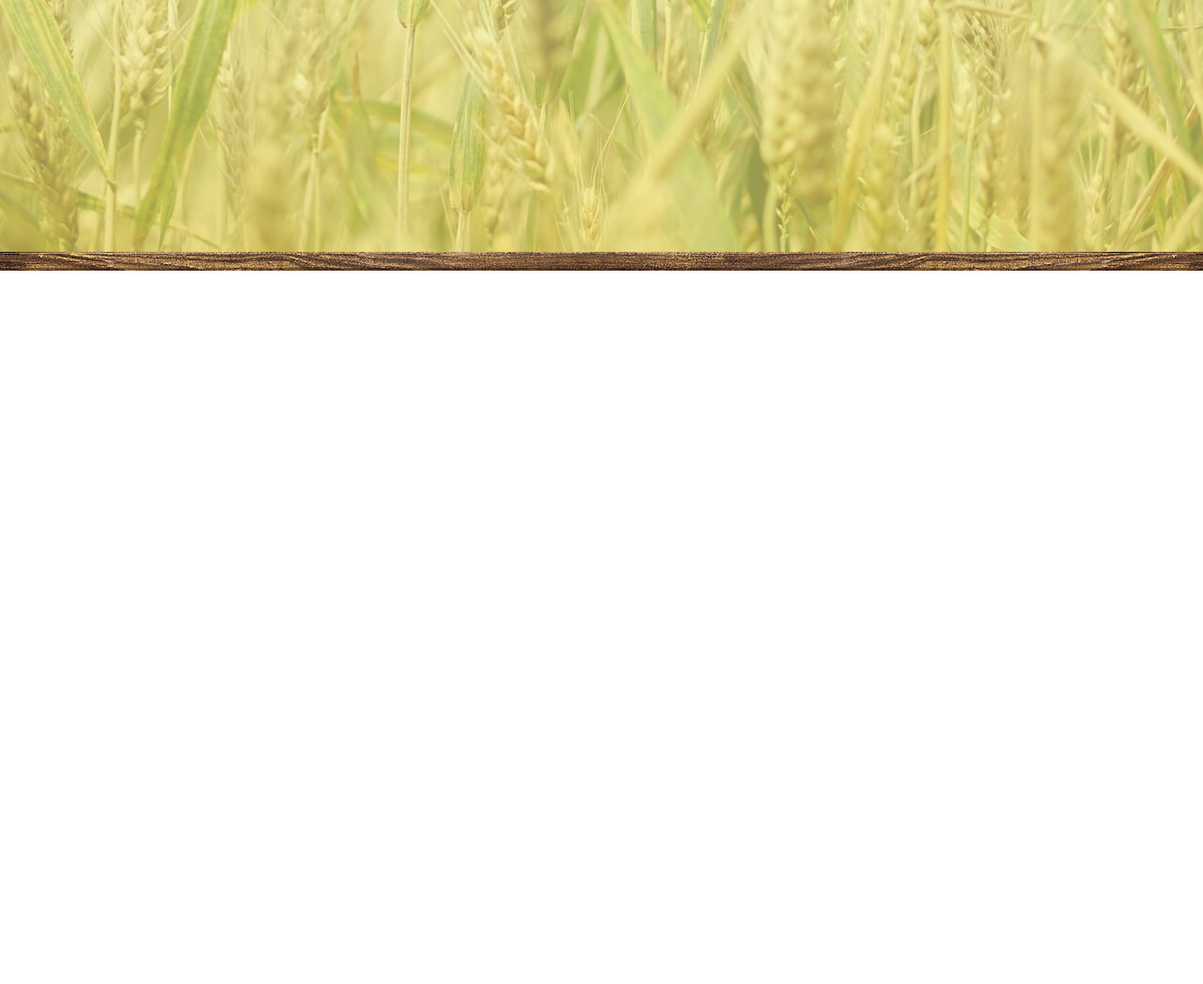
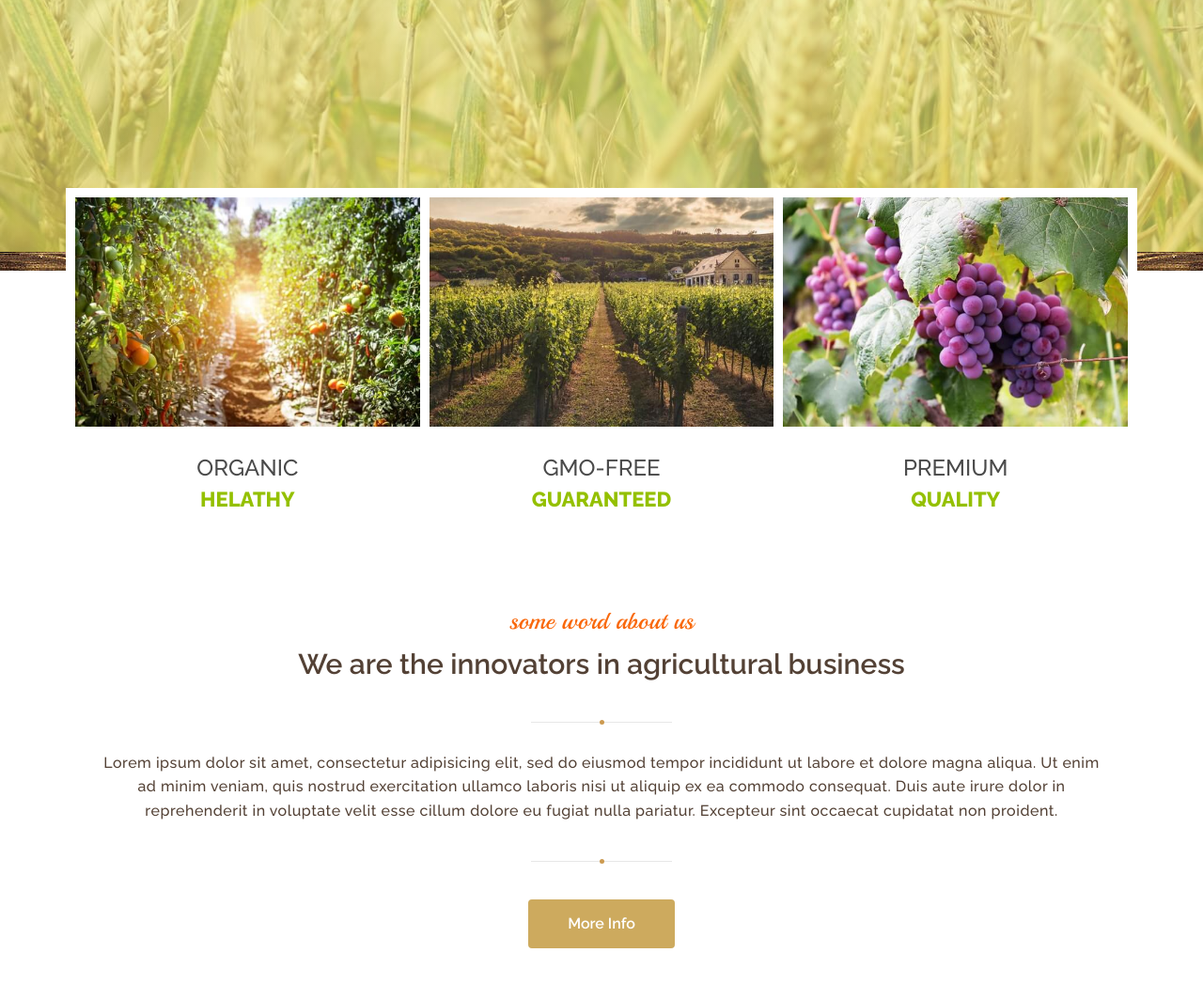
Before and after one commit to tomasz-paterka/Organic_farm_template, a website built with webpack: page src/index.html in a window 1280 px wide. Shown: the part 569-1616 px from the top of the page at 94% size. Before the commit the page ends 869 px from the top, so only its background shows below. Built offline with nearby package versions, Linux system fonts and the light colour scheme; some packages are replaced by stand-ins of ours.

Commit message:
add intro and about section

```diff
--- a/src/index.html
+++ b/src/index.html
@@ -51,8 +51,93 @@
     <div class="jumbotron-text text-center">
       <h6>Welcome to Our Farm</h6>
       <h1>A Remarkable Agricultural Design</h1>
-      <h2>Great <strong>template</strong> for offering a rural <strong>products</strong> and <strong>services</strong>!</h2>
+      <h2>Great <strong>template</strong> for offering a rural <strong>products</strong> and <strong>services</strong>!
+      </h2>
       <button class="btn btn-jumbtron" type="button" href="#contact">Contact</button>
+    </div>
+  </section>
+
+  <section class="intro-features">
+    <div class="container">
+      <div class="row">
+        <div class="intro-features-wrap">
+          <div class="row no-gutter text-center no-padding">
+            <div class="col-lg-4 col-md-4 col-sm-4">
+              <figure class="min-feature">
+                <div class="image">
+                  <img src="./img/intro1.jpg" class="img-fluid" alt="Featured Image">
+                </div>
+                <div class="text">
+                  <h3>Organic</h3>
+                  <h4>HELATHY</h4>
+                </div>
+              </figure>
+            </div>
+            <div class="col-lg-4 col-md-4 col-sm-4">
+              <figure class="min-feature">
+                <div class="image">
+                  <img src="./img/intro2.jpg" class="img-fluid" alt="Featured Image">
+                </div>
+                <div class="text">
+                  <h3>GMO-Free</h3>
+                  <h4>GUARANTEED</h4>
+                </div>
+              </figure>
+            </div>
+            <div class="col-lg-4 col-md-4 col-sm-4">
+              <figure class="min-feature">
+                <div class="image">
+                  <img src="./img/intro3.jpg" class="img-fluid" alt="Featured Image">
+                </div>
+                <div class="text">
+                  <h3>Premium</h3>
+                  <h4>Quality</h4>
+                </div>
+              </figure>
+            </div>
+          </div>
+        </div>
+      </div>
+
+      <div class="container about" id="about">
+        <div class="row text-center">
+          <div class="col-lg-12">
+            <h6>some word about us</h6>
+            <h2>We are the innovators in agricultural business</h2>
+            <span class="title-separator"></span>
+          </div>
+        </div>
+        <div class="row">
+          <div class="col-lg-12 order-lg-1 text-center about-text">
+            <p>Lorem ipsum dolor sit amet, consectetur adipisicing elit, sed do eiusmod tempor incididunt ut labore et
+              dolore magna aliqua. Ut enim ad minim veniam, quis nostrud exercitation ullamco laboris nisi ut aliquip ex
+              ea commodo consequat. Duis aute irure dolor in reprehenderit in voluptate velit esse cillum dolore eu
+              fugiat nulla pariatur. Excepteur sint occaecat cupidatat non proident.</p>
+            <span class="title-separator"></span>
+            <button type="button" class="btn btn-about" data-toggle="modal" data-target="#exampleModalCenter">
+              More Info
+            </button>
+            <div class="modal fade" id="exampleModalCenter" tabindex="-1" role="dialog"
+              aria-labelledby="exampleModalCenterTitle" aria-hidden="true">
+              <div class="modal-dialog modal-dialog-centered" role="document">
+                <div class="modal-content">
+                  <div class="modal-header">
+                    <h5 class="modal-title" id="exampleModalCenterTitle">More info</h5>
+                    <button type="button" class="close" data-dismiss="modal" aria-label="Close">
+                      <span aria-hidden="true">&times;</span>
+                    </button>
+                  </div>
+                  <div class="modal-body">
+                    Lorem ipsum dolor sit amet, consectetur adipisicing elit, sed do eiusmod tempor incididunt ut labore
+                    et
+                    dolore magna aliqua.
+                  </div>
+                </div>
+              </div>
+            </div>
+          </div>
+        </div>
+      </div>
     </div>
   </section>
 
--- a/src/js/index.js
+++ b/src/js/index.js
@@ -2,3 +2,6 @@ import 'bootstrap';
 import '../scss/style.scss';
 
 require('../img/logo.png');
+require('../img/intro1.jpg');
+require('../img/intro2.jpg');
+require('../img/intro3.jpg');
--- a/src/scss/style.scss
+++ b/src/scss/style.scss
@@ -244,6 +244,7 @@ body {
       justify-content: center;
       align-items: center;
       color: $second-font-color;
+
       @include media-breakpoint-between(xs, md) {
         margin-right: 10px;
       }
@@ -257,6 +258,7 @@ body {
         background-color: rgba(8, 3, 1, 0.95);
         top: 60px;
         left: 0;
+
         .navbar-nav {
           display: flex;
           justify-content: center;
@@ -272,6 +274,7 @@ body {
       color: $second-font-color;
       padding: 15px 10px;
       margin: 8px 15px;
+
       &:hover {
         color: $nav-link-colors;
       }
@@ -367,3 +370,90 @@ body {
     }
   }
 }
+
+.intro-features {
+  padding-top: 0;
+  margin-top: -100px;
+  margin-bottom: 50px;
+
+  .no-gutter {
+    justify-content: center;
+  }
+
+  .intro-features-wrap {
+    z-index: 3;
+    position: relative;
+    background-color: $second-font-color;
+    padding: 5px 20px;
+
+    .min-feature {
+      background-color: $second-font-color;
+      padding: 5px;
+      margin-bottom: 40px;
+
+      h3 {
+        font-size: 24px;
+        color: $h3-intro-color;
+        font-weight: 300;
+        padding: 15px 5px 5px 5px;
+        margin: 0;
+        text-transform: uppercase;
+      }
+
+      h4 {
+        font-size: 22px;
+        color: $h4-intro-color;
+        font-weight: 700;
+        padding: 0;
+        margin: 0;
+        text-transform: uppercase;
+      }
+    }
+
+    figure {
+      .image {
+        transition: all 0.75s ease-in-out;
+        margin: 0;
+        padding: 0;
+        background: $second-font-color;
+        overflow: hidden;
+        margin-bottom: 15px;
+        position: relative;
+
+        @include media-breakpoint-up(lg) {
+          &:hover {
+            transform: scale(1.1);
+            box-shadow: 10px 10px 2px $box-shadow-color;
+            z-index: 5;
+          }
+        }
+
+      }
+    }
+  }
+
+  .btn-about {
+    @extend .button;
+    background-color: $about-button;
+    border-color: $about-button;
+
+    &:hover,
+    &:focus,
+    &:active {
+      background-color: $about-button-action;
+      border-color: $about-button-action;
+    }
+  }
+
+  .about {
+    margin-top: 40px;
+
+    .about-text {
+      letter-spacing: 0.5px;
+    }
+
+    .modal-body {
+      font-family: 'Roboto', sans-serif;
+    }
+  }
+}
```
Also changed, not shown: src/img/intro1.jpg (added), src/img/intro2.jpg (added), src/img/intro3.jpg (added). Lines whose indentation alone changed are shown as unchanged.
